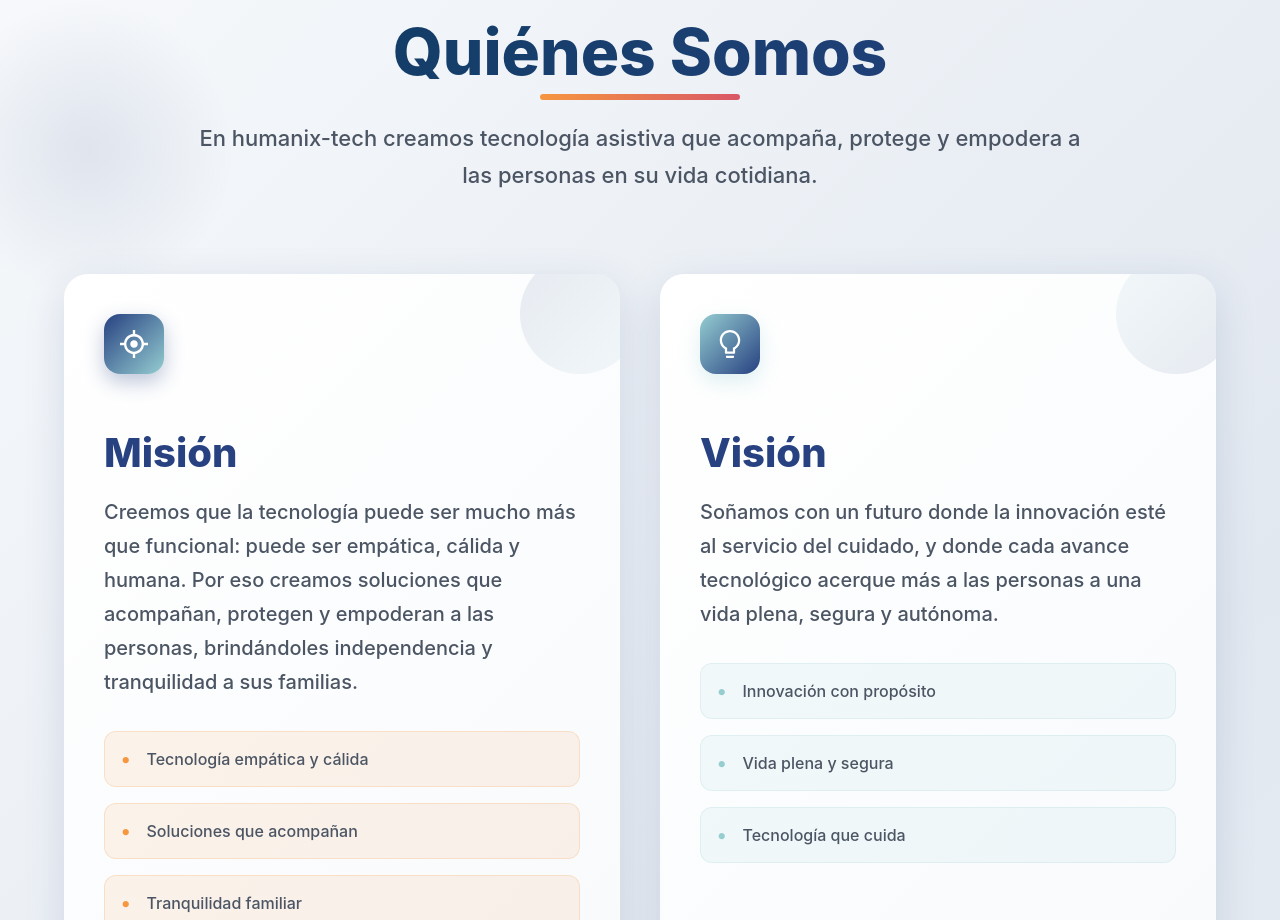
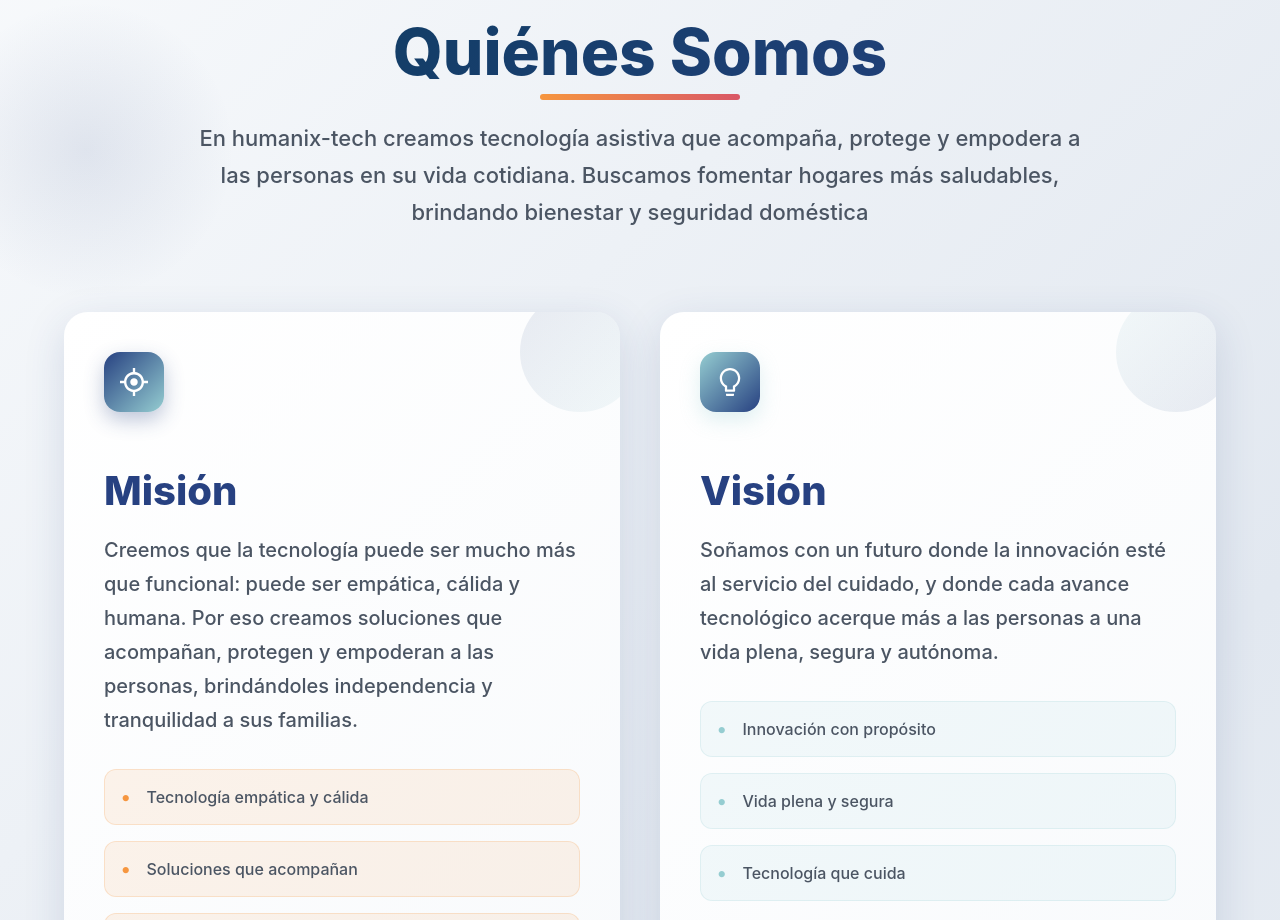
Before and after one commit to BRMolinero/landing_DOMUS, a React (Vite) app: page / in a window 1280 px wide. Shown: the part 1000-1920 px from the top of the page. Built offline with nearby package versions, Linux system fonts and the light colour scheme.

Commit message:
cambios mkt

```diff
--- a/src/sections/WhoWeAre.jsx
+++ b/src/sections/WhoWeAre.jsx
@@ -152,8 +152,7 @@
                   fontWeight: 500
                 }}
               >
-                En humanix-tech creamos tecnología asistiva que acompaña, protege y empodera
-                a las personas en su vida cotidiana.
+                En humanix-tech creamos tecnología asistiva que acompaña, protege y empodera a las personas en su vida cotidiana. Buscamos fomentar hogares más saludables, brindando bienestar y seguridad doméstica
               </Paragraph>
             </div>
           </Col>
```
